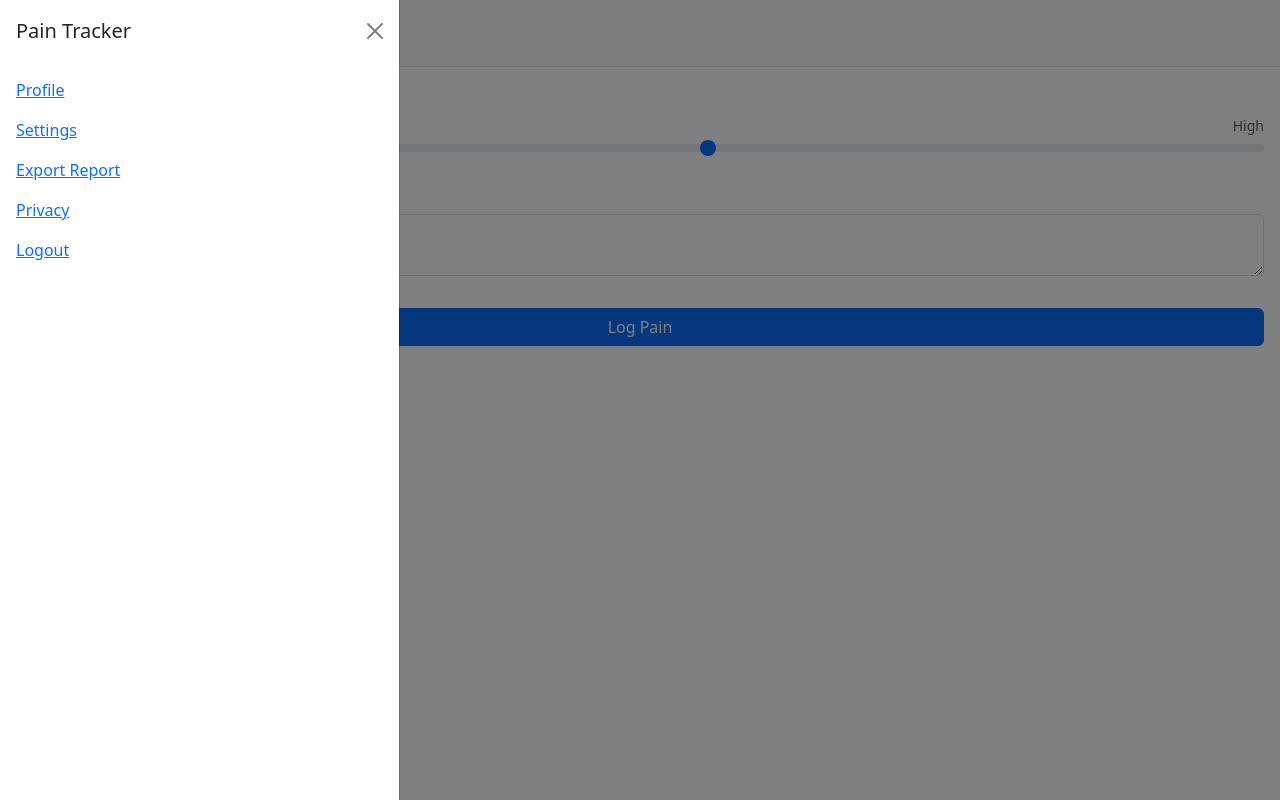
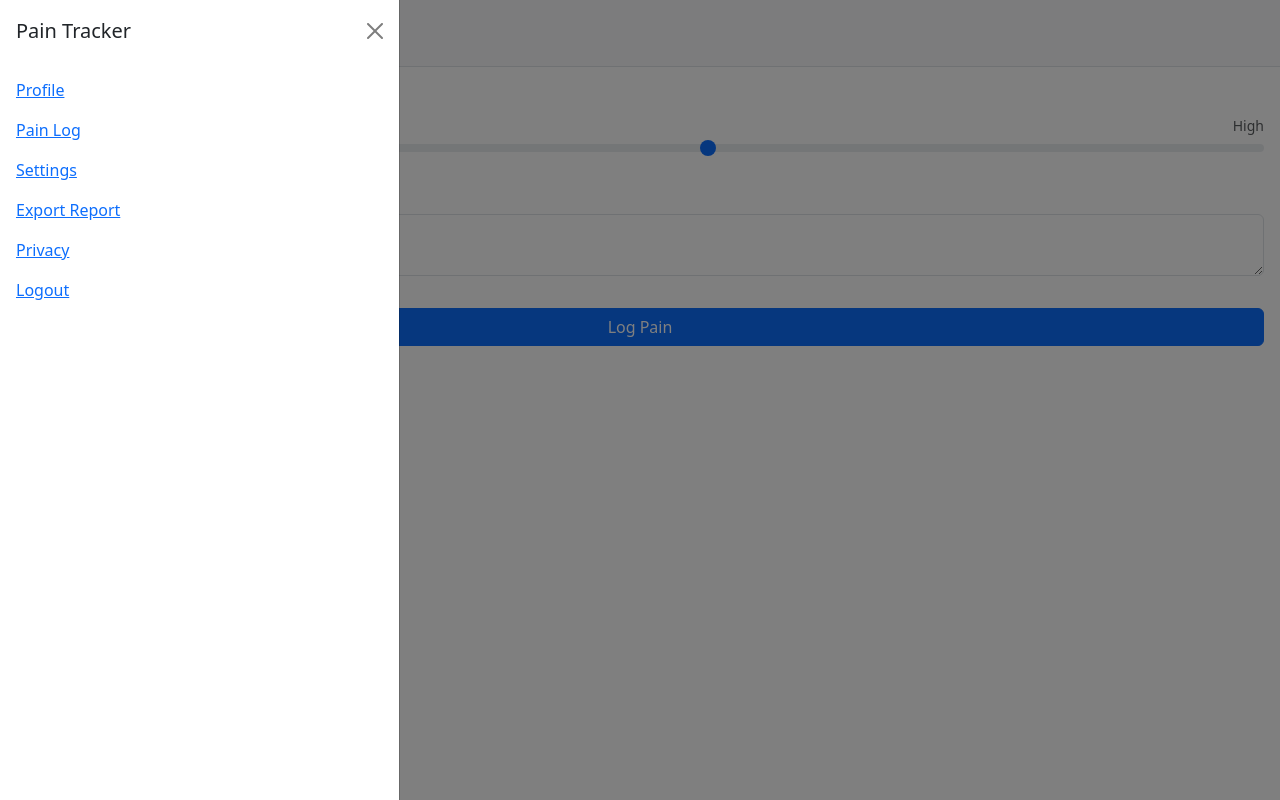
Before and after one commit to cmndrk33n45/pain-tracker, a Flask app: page /log_pain in a window 1280 px wide, after a click that opens the changed part. Run offline with Flask 3, Linux system fonts and the light colour scheme; the visitor is signed in with stand-in values (Sample User, id 1).

Commit message:
pain log is accessible.

```diff
--- a/app.py
+++ b/app.py
@@ -104,6 +104,17 @@ def login():
     else:
         return render_template("login.html", errors=errors)
 
+@app.route("/pain_log", methods=["GET"])
+def pain_log():
+
+    user = User.query.get(session["user_id"])
+    pain = PainLog.query.filter_by(user_id=user.id).all()
+
+    print("it works at all", flush=True)
+    print(user)
+    print(pain)
+
+    return render_template("/pain_log.html", pain=pain)
 
 @app.route("/logout")
 def logout():
--- a/templates/layout.html
+++ b/templates/layout.html
@@ -21,7 +21,7 @@
         <button class="btn border-0 me-2" type="button" data-bs-toggle="offcanvas" data-bs-target="#appMenu">
             <i class="bi bi-list icon-hamburger"></i>
         </button>
-        <h5 class="mb-0">Pain Tracker</h5>
+        <h5 class="mb-0"><a href="/">Pain Tracker</a></h5>
     </header>
 
 
@@ -34,6 +34,7 @@
         <div class="offcanvas-body">
             {% if session.get("user_id") %}
             <a class="d-block mb-3" href="/profile">Profile</a>
+            <a class="d-block mb-3" href="/pain_log">Pain Log</a>
             <a class="d-block mb-3" href="/settings">Settings</a>
             <a class="d-block mb-3" href="/report">Export Report</a>
             <a class="d-block mb-3" href="/privacy">Privacy</a>
--- a/templates/log_pain.html
+++ b/templates/log_pain.html
@@ -13,7 +13,7 @@
                 <span>Low</span>
                 <span>High</span>
             </div>
-            <input type="range" min="1" max="10" class="form-range"name="pain_level" id="pain_level">
+            <input type="range" min="1" max="10" class="form-range"name="pain_level" name="pain_level" id="pain_level">
         </div>
         <div class="mb-3">
             <label for="pain_notes" class="form-label">Notes</label>
```
Also changed, not shown: templates/pain_log.html (added, +18 -0 lines), 3 other files.
